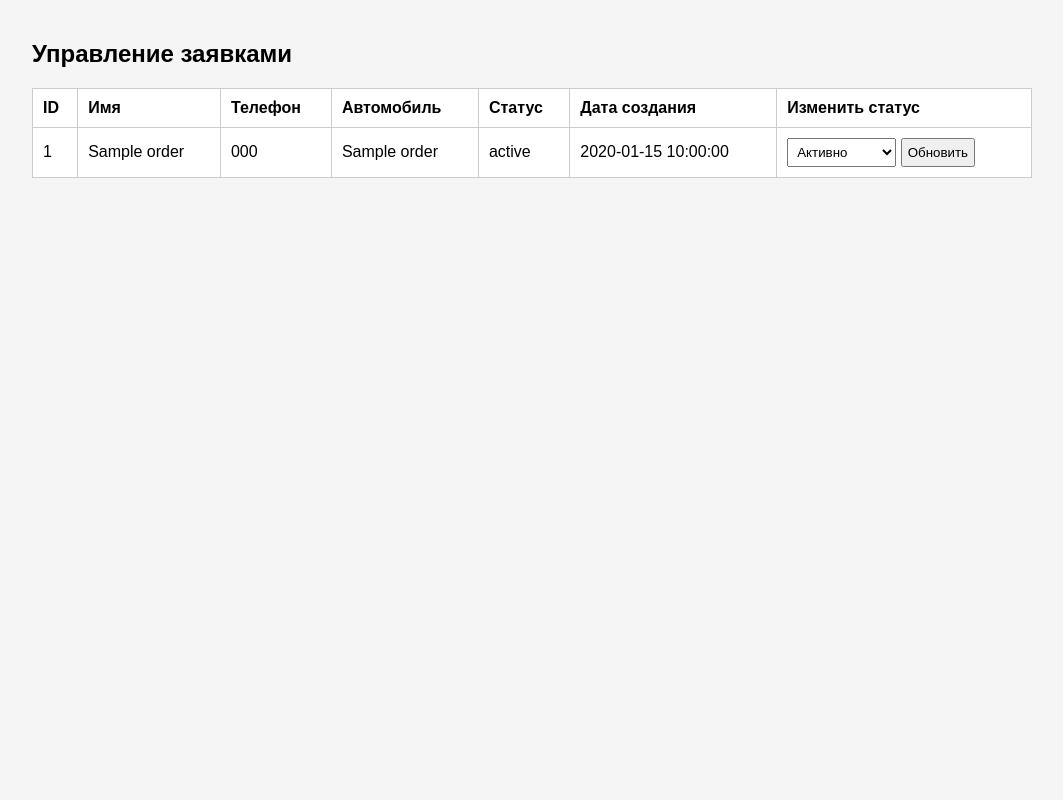
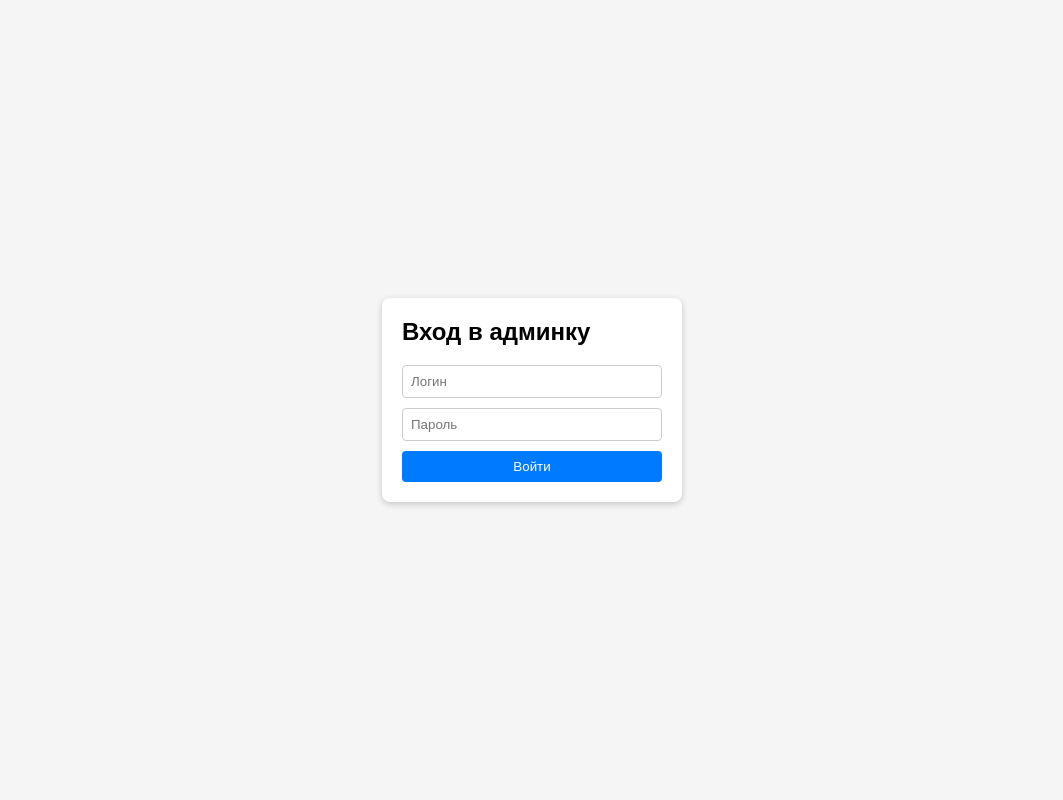
Before and after one commit to kuzma7/RentCar, a PHP site: page /admin.php in a window 1280 px wide. Shown: the whole page, without its empty margins (108-1171 px from the left). Run offline with PHP 8.4, Linux system fonts and the light colour scheme; tables that the repository leaves empty or names only in its code hold one stand-in row (values such as "Sample post").

Commit message:
add auth for admin

```diff
--- a/admin.php
+++ b/admin.php
@@ -1,3 +1,109 @@
+<?php
+session_start();
+
+// Настройка логина и пароля (можно вынести в .env или config)
+$valid_username = 'admin';
+$valid_password = '1234';
+
+// Проверка выхода
+if (isset($_GET['logout'])) {
+    session_destroy();
+    header("Location: admin.php");
+    exit;
+}
+
+// Если пользователь ещё не авторизован
+if (!isset($_SESSION['authenticated'])) {
+    // Обработка формы входа
+    if ($_SERVER['REQUEST_METHOD'] === 'POST' && isset($_POST['username'], $_POST['password'])) {
+        if ($_POST['username'] === $valid_username && $_POST['password'] === $valid_password) {
+            $_SESSION['authenticated'] = true;
+            header("Location: admin.php");
+            exit;
+        } else {
+            $error = 'Неверный логин или пароль.';
+        }
+    }
+
+    // Форма авторизации
+    ?>
+    <!DOCTYPE html>
+    <html lang="ru">
+    <head>
+        <meta charset="UTF-8">
+        <title>Вход в админку</title>
+        <style>
+    body {
+        font-family: Arial;
+        background: #f5f5f5;
+        display: flex;
+        justify-content: center;
+        align-items: center;
+        height: 100vh;
+        margin: 0;
+    }
+
+    form {
+        background: white;
+        padding: 20px;
+        border-radius: 8px;
+        box-shadow: 0 2px 6px rgba(0,0,0,0.2);
+        width: 300px;
+        box-sizing: border-box;
+    }
+
+    input {
+        display: block;
+        margin-bottom: 10px;
+        padding: 8px;
+        width: 100%;
+        box-sizing: border-box;
+        border: 1px solid #ccc;
+        border-radius: 4px;
+    }
+
+    button {
+        padding: 8px 12px;
+        width: 100%;
+        background-color: #007BFF;
+        color: white;
+        border: none;
+        border-radius: 4px;
+        cursor: pointer;
+    }
+
+    button:hover {
+        background-color: #0056b3;
+    }
+
+    .error {
+        color: red;
+        margin-bottom: 10px;
+    }
+
+    h2 {
+        margin-top: 0;
+    }
+</style>
+
+    </head>
+    <body>
+    <form method="POST">
+        <h2>Вход в админку</h2>
+        <?php if (!empty($error)) echo '<div class="error">'.$error.'</div>'; ?>
+        <input type="text" name="username" placeholder="Логин" required>
+        <input type="password" name="password" placeholder="Пароль" required>
+        <button type="submit">Войти</button>
+    </form>
+    </body>
+    </html>
+    <?php
+    exit;
+}
+?>
+
+
+
 <?php
 // Подключение к базе данных
 $host = 'localhost';
@@ -48,6 +154,7 @@ $orders = $pdo->query("SELECT * FROM orders ORDER BY created_at DESC")->fetchAll
 </head>
 <body>
 <div class="container">
+    <p><a href="?logout=1">Выйти</a></p>
     <h2>Управление заявками</h2>
     <table>
         <thead>
```
